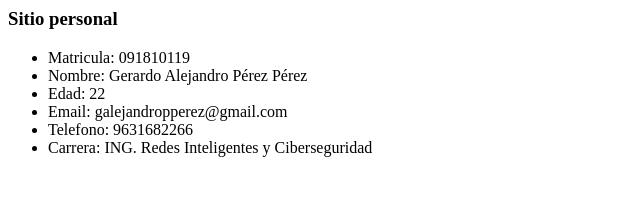
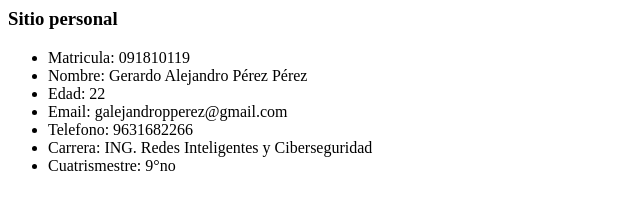
Before and after one commit to gerardo-app/Practica1-Equipo4, a plain HTML site: page gerardo.html in a window 1280 px wide. Shown: the whole page, without its empty margins (0-640 px from the left). Drawn offline with Linux system fonts and the light colour scheme.

Commit message:
Update gerardo.html
se le agrego el dato cuatrimestre

```diff
--- a/gerardo.html
+++ b/gerardo.html
@@ -11,6 +11,7 @@
                 <li>Email: galejandropperez@gmail.com</li>
                 <li>Telefono: 9631682266</li>
                 <li>Carrera: ING. Redes Inteligentes y Ciberseguridad</li>
+                <li>Cuatrismestre: 9°no</li>
             </ul>
         </body>
 </html>
```
